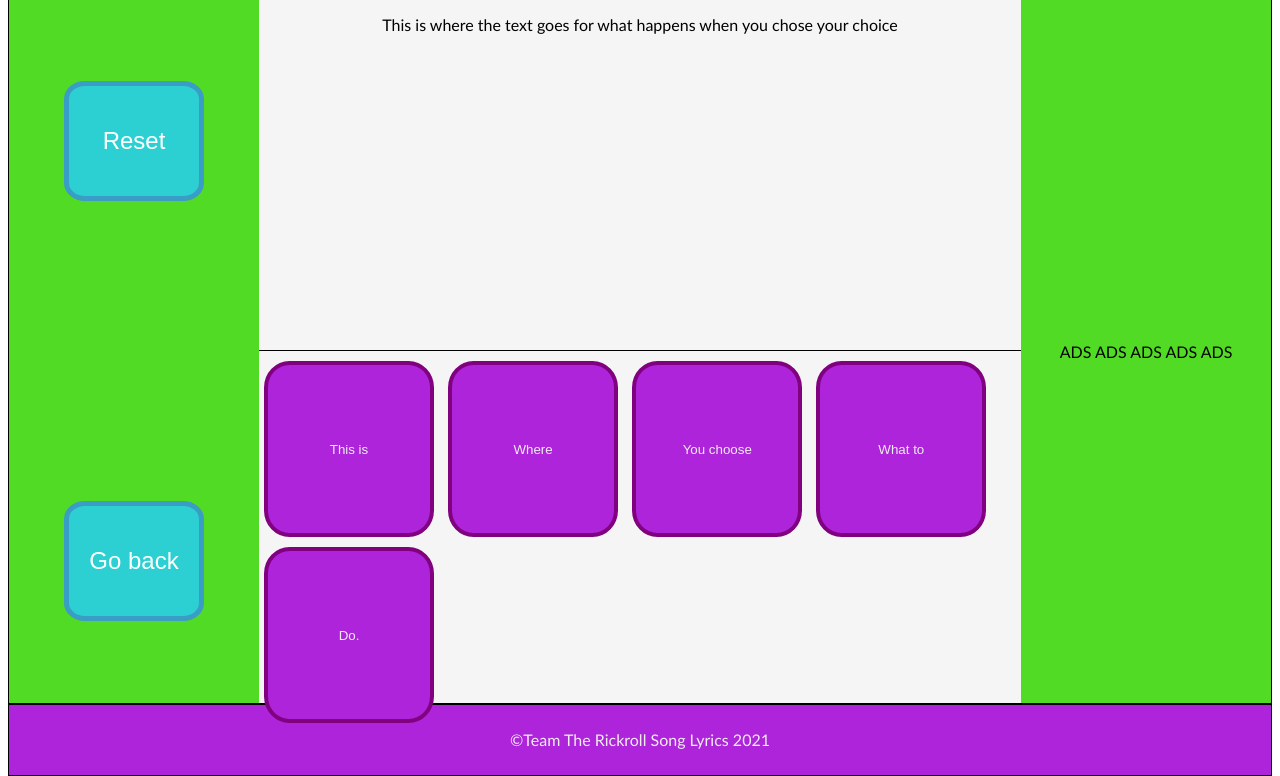
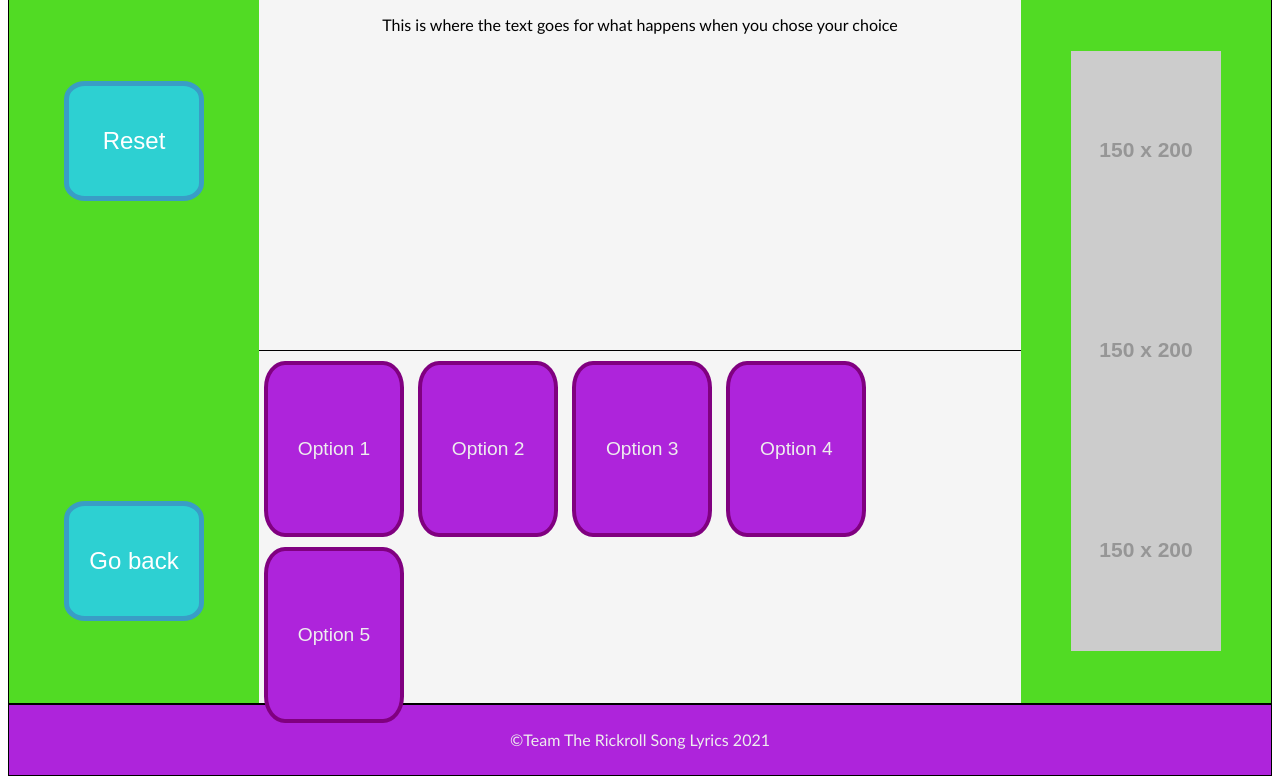
Before and after one commit to Dragonclaw101/Code201Final, a plain HTML site: page index.html in a window 1280 px wide. Shown: the part 82-858 px from the top of the page. Drawn offline with Linux system fonts and the light colour scheme; placeholder pictures from the web are drawn by us.

Commit message:
Tweaked CSS Slightly and fixed html Buttons, began adding event listeners

```diff
--- a/CSS/core.css
+++ b/CSS/core.css
@@ -25,7 +25,13 @@ html, body {
 
   main > aside {
     background: #51DB24;
-    height: 100%
+    color: #eee;
+    height: 100%;
+  }
+
+  main > aside > p {
+    margin-left: 10px;
+    margin-right: 10px;
   }
 
   main > nav {
@@ -35,13 +41,14 @@ html, body {
   main > .content > .deck > #buttonContainer > button {
     background: #AE24DB;
     border: 4px solid purple;
+    font-size: 120%;
     border-radius: 15%;
     color: #eee;
     margin-top: 10px;
     margin-left: 5px;
     margin-right: 5px;
     height: 50%;
-    width: 170px;
+    width: 140px;
   }
 
   .deck {
--- a/Javascript/script.js
+++ b/Javascript/script.js
@@ -9,4 +9,22 @@ console.log('Hello world');
 - Semi-good CSS
 - Set of images of the characters
 - Extra: Sound
-- Extra: Multiple starting settings*/
+- Extra: Multiple starting settings
+1. Event Listener - Button for click
+2a. Database for choice
+2b. function that creates text
+3. Reset button function
+4. Go back button function
+5. Database for Character Images
+6. If time sound
+7. If have tons of time extra starting settings*/
+let reset = document.getElementById('resetButton');
+reset.addEventListener('click', resetFunc);
+function resetFunc() {
+    console.log('Reset console.log Triggered');
+}
+let goBack = document.getElementById('backButton');
+goBack.addEventListener('click', backFunc);
+function backFunc() {
+    console.log('Go back console.log Triggered');
+}
--- a/index.html
+++ b/index.html
@@ -20,7 +20,11 @@
       <button id='backButton'>Go back</button>
     </nav>
 
-    <aside class="centerWords">ADS ADS ADS ADS ADS</aside>
+    <aside class="centerWords">
+      <img src="https://via.placeholder.com/150x200" alt="character image">
+      <img src="https://via.placeholder.com/150x200" alt="character image">
+      <img src="https://via.placeholder.com/150x200" alt="character image">
+    </aside>
 
     <div class="content">
       <section class="deck" id='reaction'>
@@ -31,11 +35,11 @@
 
       <section class="deck" id='actions'>
         <div class="card" id="buttonContainer">
-          <button>This is</button>
-          <button>Where</button>
-          <button>You choose</button>
-          <button>What to</button>
-          <button>Do.</button>
+          <button id="option0">Option 1</button>
+          <button id="option1">Option 2</button>
+          <button id="option2">Option 3</button>
+          <button id="option3">Option 4</button>
+          <button id="option4">Option 5</button>
         </div>
       </section>
 
```
